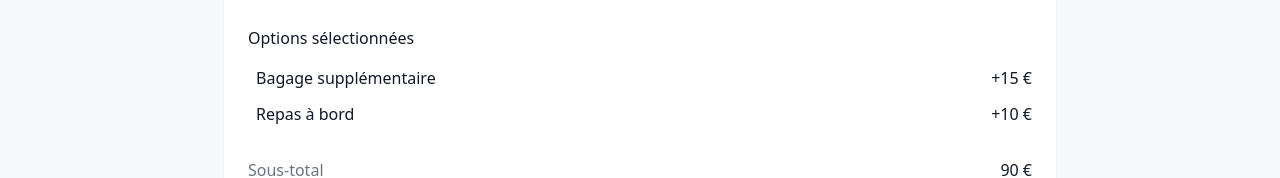
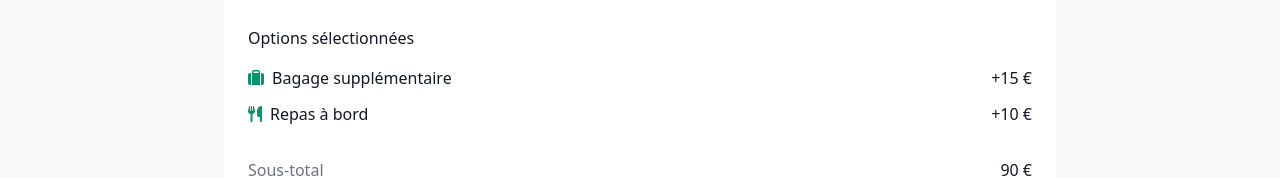
Before and after one commit to KirushieldDev/Train-tran, a React (Vite) app: page /panier in a window 1280 px wide. Shown: the part 409-587 px from the top of the page. Built offline with nearby package versions, Linux system fonts and the light colour scheme.

Commit message:
TRA-14: Add icon for Cart

```diff
--- /dev/null
+++ b/src/components/Cart/Cart.tsx
@@ -0,0 +1,20 @@
+import React from "react";
+
+const Cart: React.FC = () => {
+    return (
+        <svg
+            width="16"
+            height="16"
+            viewBox="0 0 16 16"
+            fill="none"
+            xmlns="http://www.w3.org/2000/svg"
+        >
+            <path
+                d="M5.5 1.75V3H10.5V1.75C10.5 1.6125 10.3875 1.5 10.25 1.5H5.75C5.6125 1.5 5.5 1.6125 5.5 1.75ZM4 3V1.75C4 0.784375 4.78438 0 5.75 0H10.25C11.2156 0 12 0.784375 12 1.75V3V4V15H4V4V3ZM2 3H3V15H2C0.896875 15 0 14.1031 0 13V5C0 3.89687 0.896875 3 2 3ZM14 15H13V3H14C15.1031 3 16 3.89687 16 5V13C16 14.1031 15.1031 15 14 15Z"
+                fill="#059669"
+            />
+        </svg>
+    );
+};
+
+export default Cart;
--- /dev/null
+++ b/src/components/Cart/Meal.tsx
@@ -0,0 +1,21 @@
+import React from "react";
+
+const Meal: React.FC = () => {
+    return (
+        <svg
+            width="14"
+            height="16"
+            viewBox="0 0 14 16"
+            fill="none"
+            xmlns="http://www.w3.org/2000/svg"
+            className="inline-block align-middle text-primary"
+        >
+            <path
+                d="M13 0C12.5 0 9 1 9 5.5V9C9 10.1031 9.89688 11 11 11H12V15C12 15.5531 12.4469 16 13 16C13.5531 16 14 15.5531 14 15V11V7.5V1C14 0.446875 13.5531 0 13 0ZM2 0.5C2 0.24375 1.80938 0.03125 1.55313 0.003125C1.29688 -0.025 1.06875 0.14375 1.0125 0.390625L0.065625 4.65C0.021875 4.84688 0 5.04688 0 5.24687C0 6.68125 1.09687 7.85938 2.5 7.9875V15C2.5 15.5531 2.94688 16 3.5 16C4.05312 16 4.5 15.5531 4.5 15V7.9875C5.90312 7.85938 7 6.68125 7 5.24687C7 5.04688 6.97812 4.84688 6.93437 4.65L5.9875 0.390625C5.93125 0.140625 5.69688 -0.025 5.44375 0.003125C5.19062 0.03125 5 0.24375 5 0.5V4.69375C5 4.8625 4.8625 5 4.69375 5C4.53437 5 4.40312 4.87813 4.3875 4.71875L3.99688 0.45625C3.975 0.196875 3.75938 0 3.5 0C3.24062 0 3.025 0.196875 3.00312 0.45625L2.61562 4.71875C2.6 4.87813 2.46875 5 2.30938 5C2.14062 5 2.00312 4.8625 2.00312 4.69375V0.5H2ZM3.50938 5.25H3.5H3.49062L3.5 5.22813L3.50938 5.25Z"
+                fill="#059669"
+            />
+        </svg>
+    );
+};
+
+export default Meal;
--- a/src/pages/Cart/CartPage.tsx
+++ b/src/pages/Cart/CartPage.tsx
@@ -1,6 +1,8 @@
 import { Link } from 'react-router-dom';
 import Header from "../../components/Header/Header.tsx";
 import Footer from "../../components/Footer/Footer.tsx";
+import Cart from "../../components/Cart/Cart.tsx";
+import Meal from "../../components/Cart/Meal.tsx";
 
 
 const CartPage = () => {
@@ -69,19 +71,20 @@ const CartPage = () => {
               <div className="space-y-3 mb-5">
                 <div className="flex justify-between">
                   <div className="flex items-center gap-2">
-                    <span className="text-primary"><i className="fas fa-suitcase"></i></span>
+                    <Cart />
                     <span className="text-gray-900">Bagage supplémentaire</span>
                   </div>
                   <span className="text-gray-900">+15 €</span>
                 </div>
 
-                <div className="flex justify-between">
+                <div className="flex justify-between items-center">
                   <div className="flex items-center gap-2">
-                    <span className="text-primary"><i className="fas fa-utensils"></i></span>
+                    <Meal />
                     <span className="text-gray-900">Repas à bord</span>
                   </div>
                   <span className="text-gray-900">+10 €</span>
                 </div>
+
               </div>
             </div>
 
```
